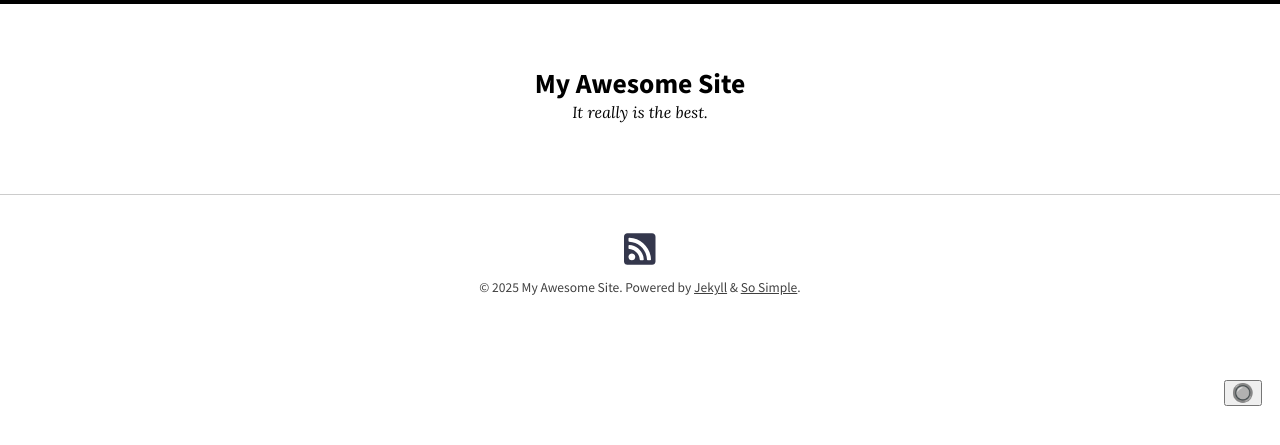
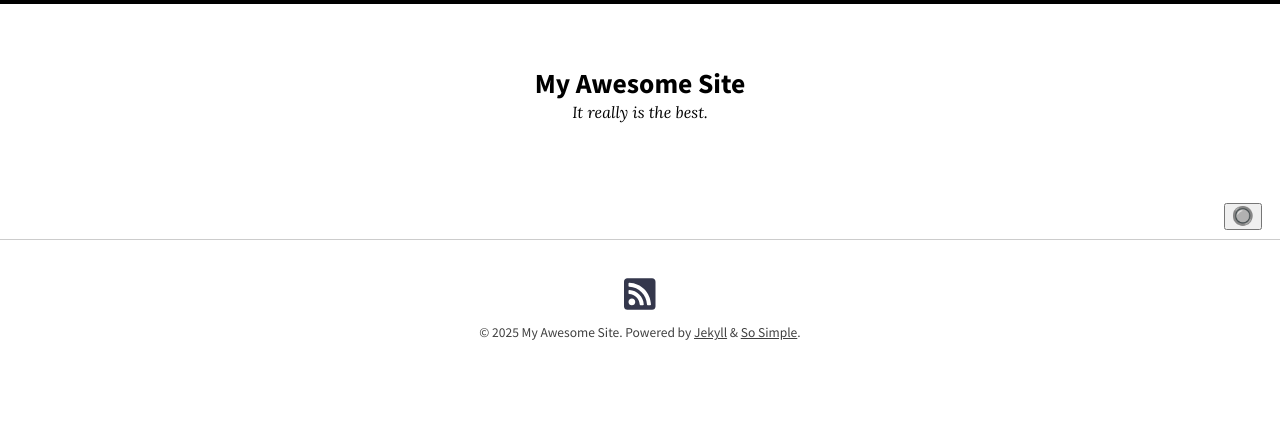
Before and after one commit to KajiiNarumi/Blog, a Jekyll site: the page built from index.md, in a window 1280 px wide. Shown: the top 445 px of the page. Built offline with Jekyll 4.4.1, drawn with Linux system fonts in a browser that asks for light colours; nearby versions of some CDN libraries.

Commit message:
Update default.html

```diff
--- a/_layouts/default.html
+++ b/_layouts/default.html
@@ -15,12 +15,7 @@
     {% include navigation.html %}
     {% include masthead.html %}
 
-    {{ content }}
-
-    {% include footer.html %}
-    {% include scripts.html %}
-
-      <button id="toggle-darkmode" style="float:right; margin:0.5em 1em;">🔘</button>
+            <button id="toggle-darkmode" style="float:right; margin:0.5em 1em;">🔘</button>
 <script>
   document.addEventListener("DOMContentLoaded", function() {
     const btn = document.getElementById('toggle-darkmode');
@@ -34,6 +29,15 @@
     }
   });
 </script>
+
+
+
+    {{ content }}
+
+    {% include footer.html %}
+    {% include scripts.html %}
+
+
   </body>
 
 </html>
```
